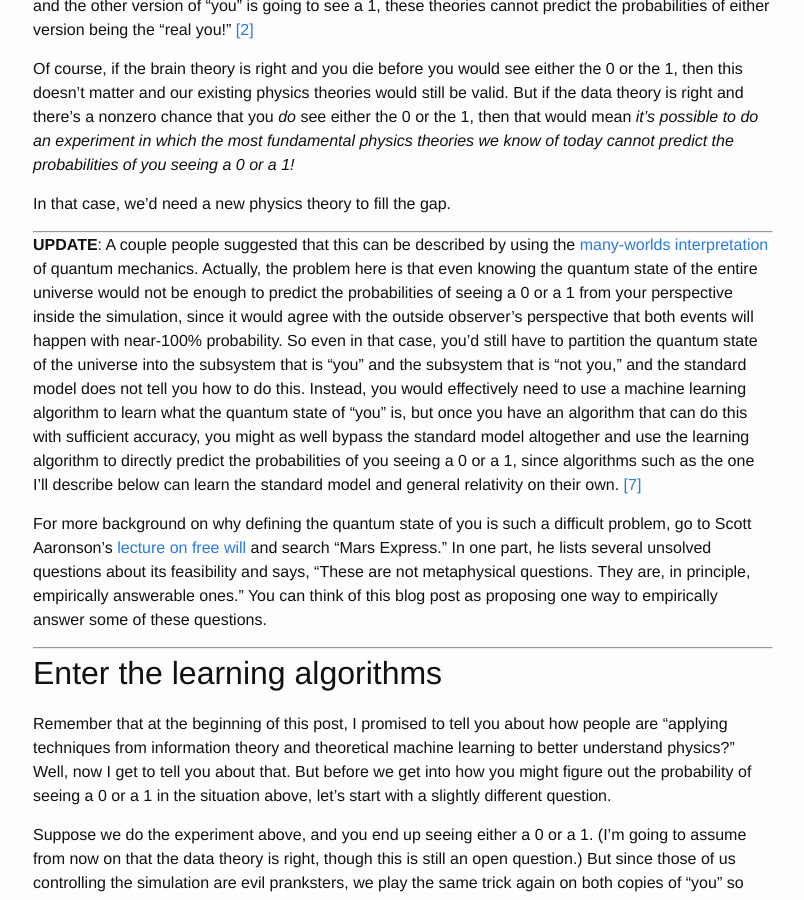
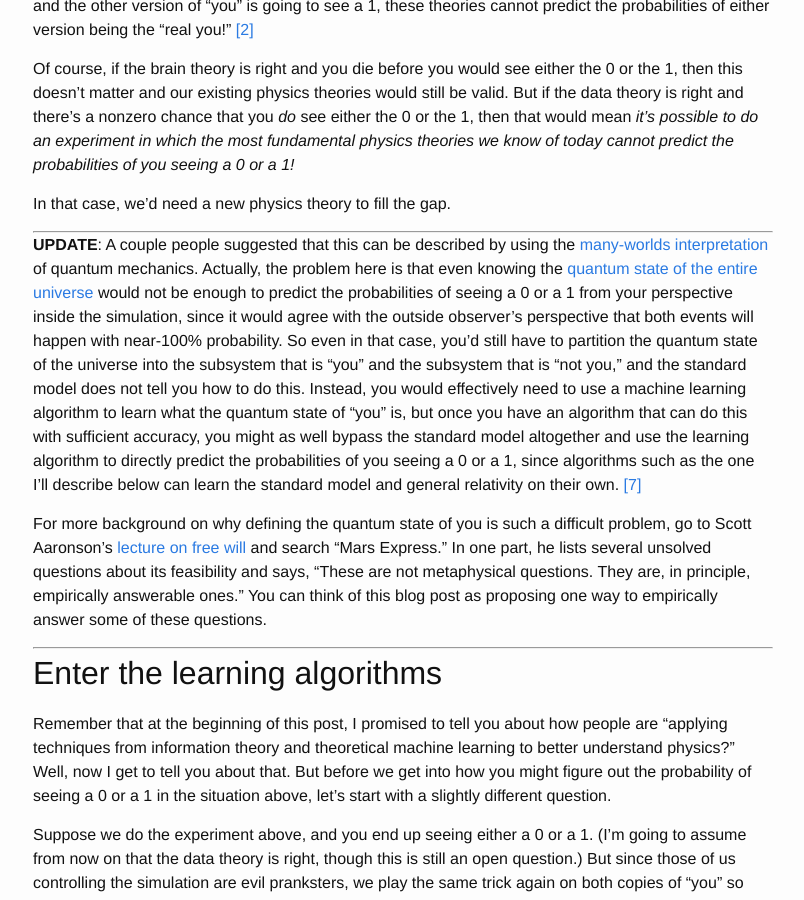
Before and after one commit to ad510/firstest-principle, a Jekyll site: the page built from _posts/2016-07-10-learning.md, in a window 1280 px wide and 900 px high, scrolled down 6532 px. Shown: the whole window, without its empty margins (237-1041 px from the left). Built offline with Jekyll 4.4.1, drawn with Linux system fonts in a browser that asks for light colours; part of the change alters nothing that is shown.

```diff
--- a/_posts/2016-07-10-learning.md
+++ b/_posts/2016-07-10-learning.md
@@ -97,7 +97,7 @@ In that case, we'd need a new physics theory to fill the gap.
 
 ---
 
-<a id="update-quantum"></a>**UPDATE**: A couple people suggested that this can be described by using the [many-worlds interpretation](https://en.wikipedia.org/wiki/Many-worlds_interpretation) of quantum mechanics. Actually, the problem here is that even knowing the quantum state of the entire universe would not be enough to predict the probabilities of seeing a 0 or a 1 from your perspective inside the simulation, since it would agree with the outside observer's perspective that both events will happen with near-100% probability. So even in that case, you'd still have to partition the quantum state of the universe into the subsystem that is "you" and the subsystem that is "not you," and the standard model does not tell you how to do this. Instead, you would effectively need to use a machine learning algorithm to learn what the quantum state of "you" is, but once you have an algorithm that can do this with sufficient accuracy, you might as well bypass the standard model altogether and use the learning algorithm to directly predict the probabilities of you seeing a 0 or a 1, since algorithms such as the one I'll describe below can learn the standard model and general relativity on their own. <a id="fnref7" href="#fn7">[7]</a>
+<a id="update-quantum"></a>**UPDATE**: A couple people suggested that this can be described by using the [many-worlds interpretation](https://en.wikipedia.org/wiki/Many-worlds_interpretation) of quantum mechanics. Actually, the problem here is that even knowing the [quantum state of the entire universe](https://en.wikipedia.org/wiki/Universal_wavefunction) would not be enough to predict the probabilities of seeing a 0 or a 1 from your perspective inside the simulation, since it would agree with the outside observer's perspective that both events will happen with near-100% probability. So even in that case, you'd still have to partition the quantum state of the universe into the subsystem that is "you" and the subsystem that is "not you," and the standard model does not tell you how to do this. Instead, you would effectively need to use a machine learning algorithm to learn what the quantum state of "you" is, but once you have an algorithm that can do this with sufficient accuracy, you might as well bypass the standard model altogether and use the learning algorithm to directly predict the probabilities of you seeing a 0 or a 1, since algorithms such as the one I'll describe below can learn the standard model and general relativity on their own. <a id="fnref7" href="#fn7">[7]</a>
 
 For more background on why defining the quantum state of you is such a difficult problem, go to Scott Aaronson's [lecture on free will](http://scottaaronson.com/democritus/lec18.html) and search "Mars Express." In one part, he lists several unsolved questions about its feasibility and says, "These are not metaphysical questions. They are, in principle, empirically answerable ones." You can think of this blog post as proposing one way to empirically answer some of these questions.
 
```
